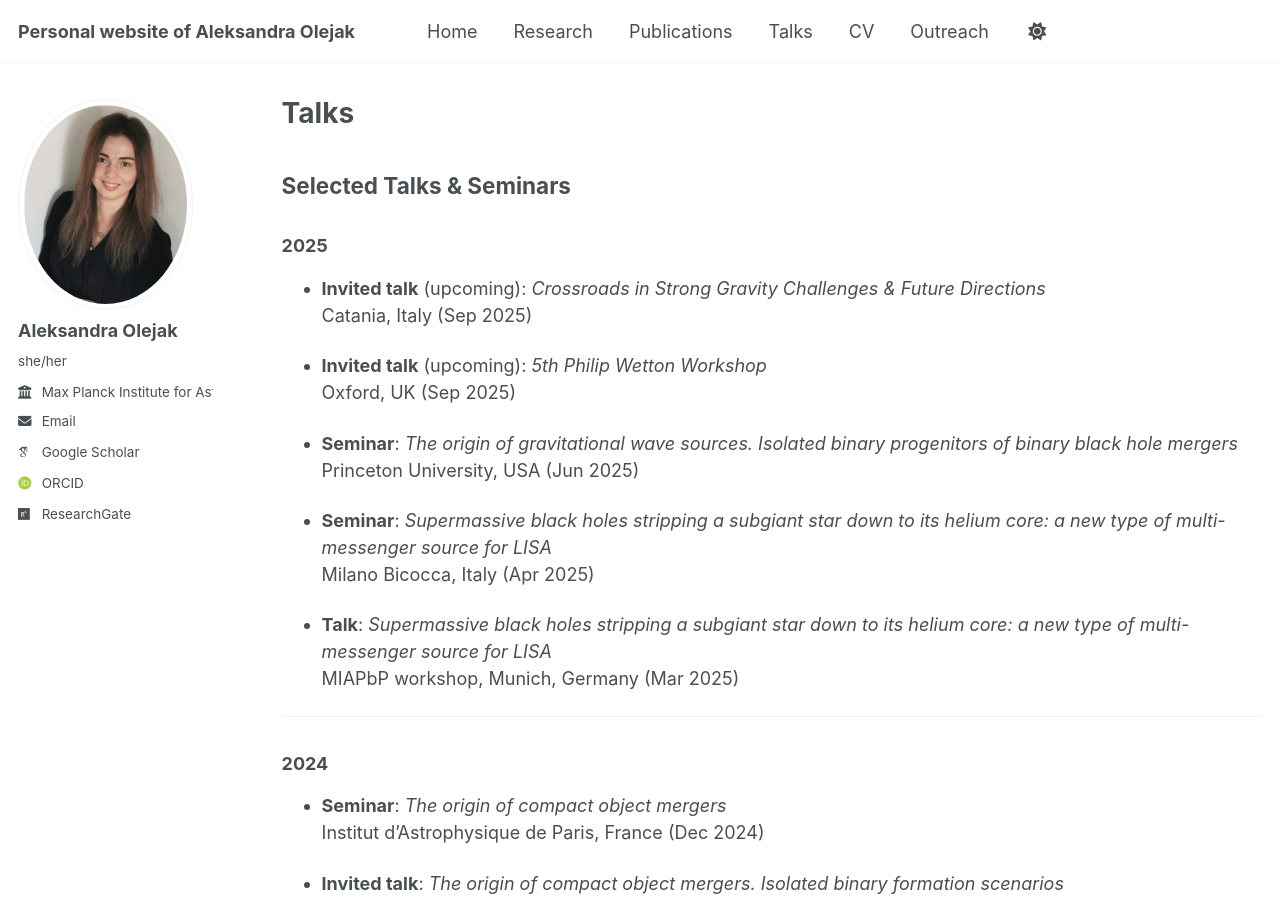
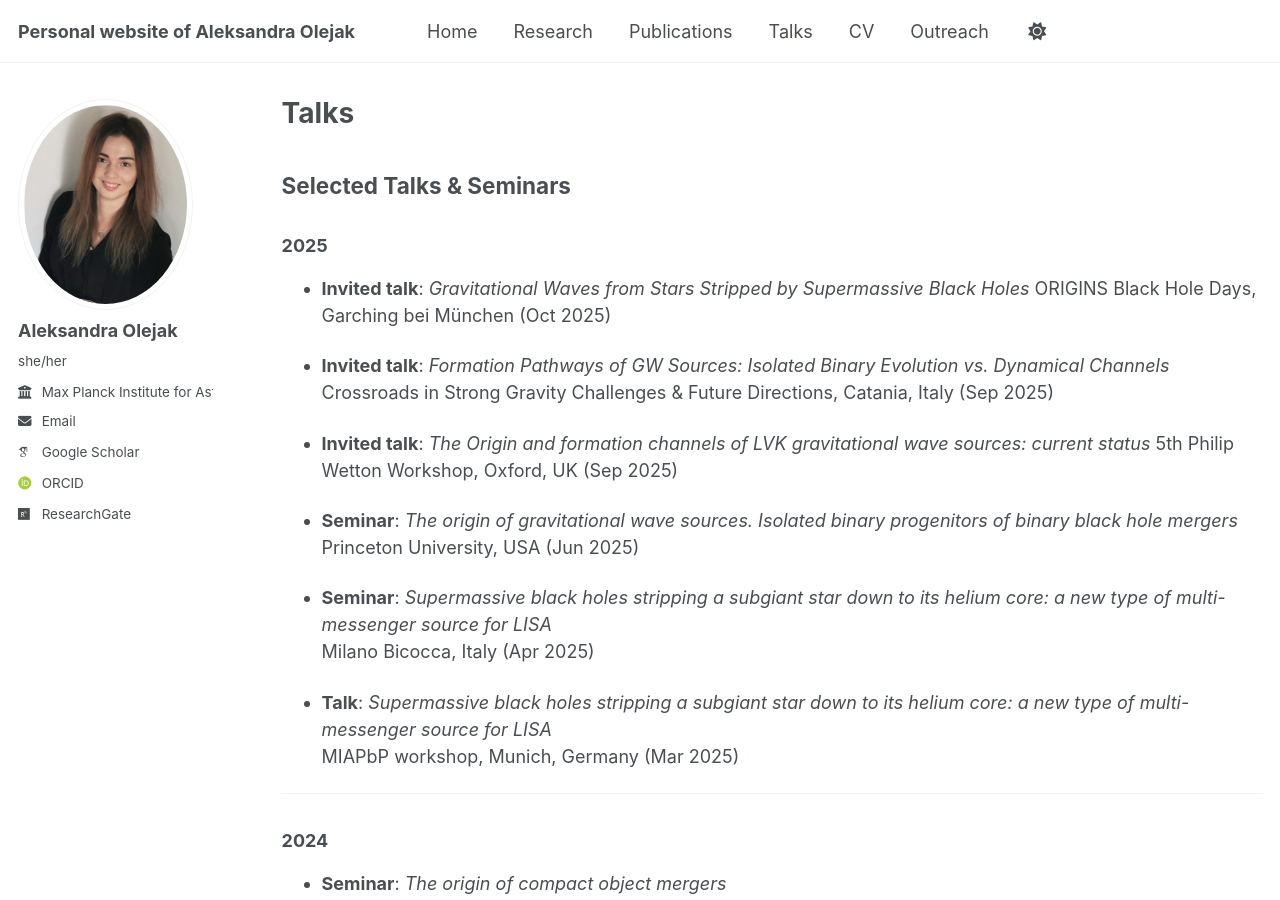
Before and after one commit to aleole/aleole.github.io, a Jekyll site: the page built from _pages/talks.md, in a window 1280 px wide and 900 px high. Built offline with Jekyll 4.4.1, drawn with Linux system fonts in a browser that asks for light colours; some web fonts are replaced; a script that is not in the unit is left out.

Commit message:
Update talks.md

```diff
--- a/_pages/talks.md
+++ b/_pages/talks.md
@@ -11,11 +11,14 @@ author_profile: true
 ## Selected Talks & Seminars
 
 ### 2025
-- **Invited talk** (upcoming): *Crossroads in Strong Gravity Challenges & Future Directions*
-  Catania, Italy (Sep 2025)
+- **Invited talk**: *Gravitational Waves from Stars Stripped by Supermassive Black Holes*
+  ORIGINS Black Hole Days, Garching bei München (Oct 2025)
 
-- **Invited talk** (upcoming): *5th Philip Wetton Workshop*
-  Oxford, UK (Sep 2025)
+- **Invited talk**: *Formation Pathways of GW Sources: Isolated Binary Evolution vs. Dynamical Channels*
+  Crossroads in Strong Gravity Challenges & Future Directions, Catania, Italy (Sep 2025)
+
+- **Invited talk**: *The Origin and formation channels of LVK gravitational wave sources: current status*
+  5th Philip Wetton Workshop, Oxford, UK (Sep 2025)
 
 - **Seminar**: *The origin of gravitational wave sources. Isolated binary progenitors of binary black hole mergers*
   Princeton University, USA (Jun 2025)
```
